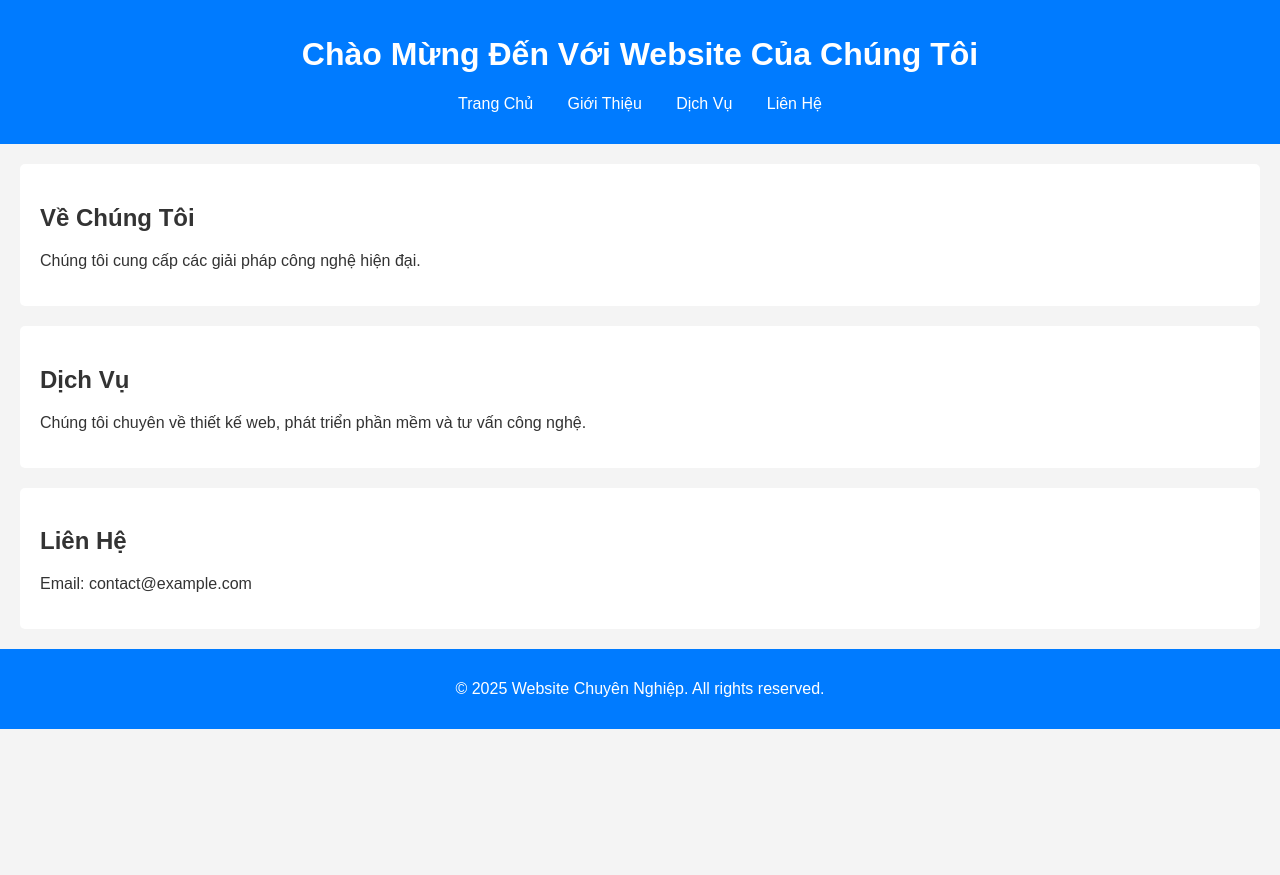
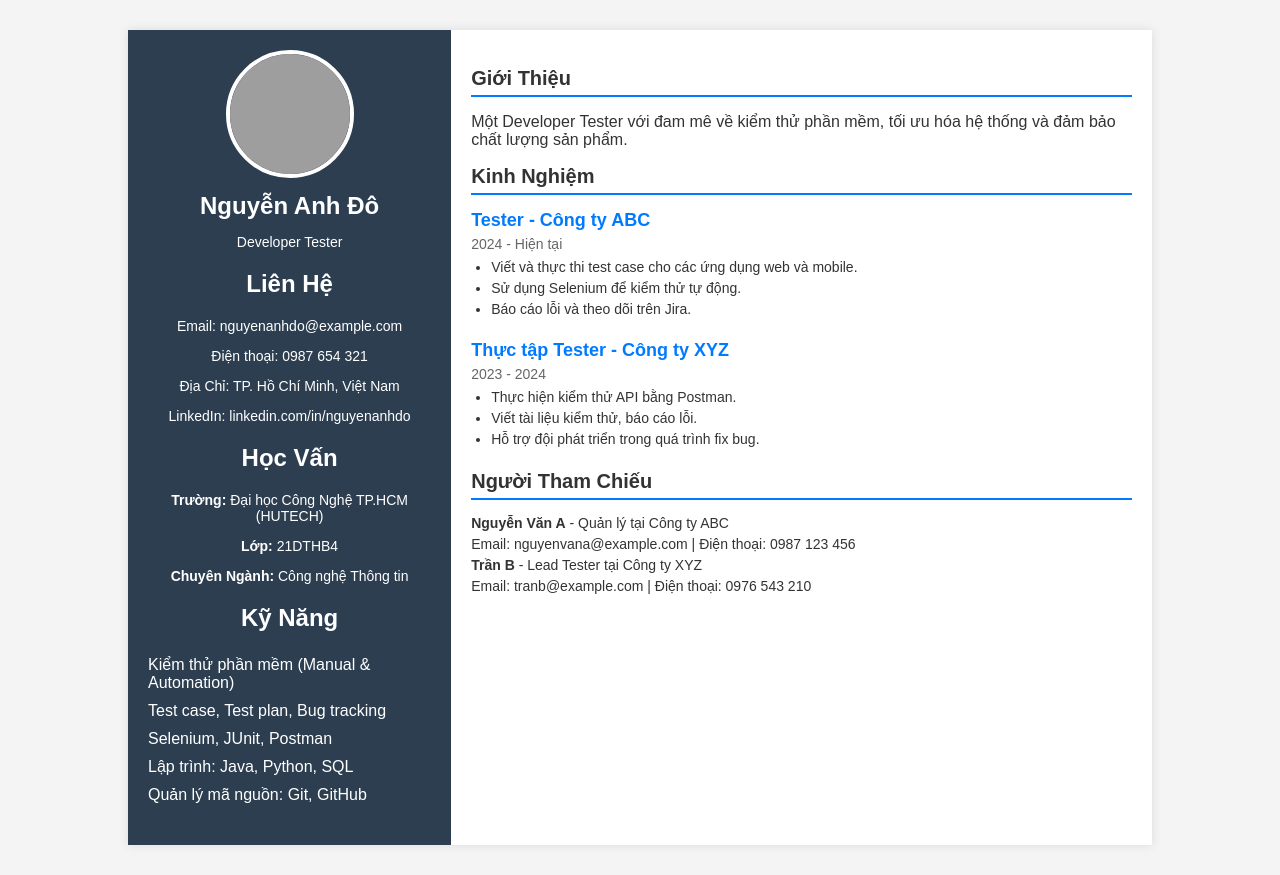
Before and after one commit to Nguyenanhdo0944/Nguyenanhdo.gihub.io, a plain HTML site: page index.html in a window 1280 px wide. Before the commit the page ends 800 px from the top, so only its background shows below. Drawn offline with Linux system fonts and the light colour scheme; grey boxes are pictures that could not be loaded.

Commit message:
index-cv

```diff
--- a/index.html
+++ b/index.html
@@ -3,39 +3,75 @@
 <head>
     <meta charset="UTF-8">
     <meta name="viewport" content="width=device-width, initial-scale=1.0">
-    <title>Website Chuyên Nghiệp</title>
+    <title>CV - Nguyễn Anh Đô</title>
     <link rel="stylesheet" href="style.css">
 </head>
 <body>
-    <header>
-        <h1>Chào Mừng Đến Với Website Của Chúng Tôi</h1>
-        <nav>
-            <ul>
-                <li><a href="#">Trang Chủ</a></li>
-                <li><a href="#about">Giới Thiệu</a></li>
-                <li><a href="#services">Dịch Vụ</a></li>
-                <li><a href="#contact">Liên Hệ</a></li>
-            </ul>
-        </nav>
-    </header>
-
-    <section id="about">
-        <h2>Về Chúng Tôi</h2>
-        <p>Chúng tôi cung cấp các giải pháp công nghệ hiện đại.</p>
-    </section>
-
-    <section id="services">
-        <h2>Dịch Vụ</h2>
-        <p>Chúng tôi chuyên về thiết kế web, phát triển phần mềm và tư vấn công nghệ.</p>
-    </section>
-
-    <section id="contact">
-        <h2>Liên Hệ</h2>
-        <p>Email: contact@example.com</p>
-    </section>
-
-    <footer>
-        <p>&copy; 2025 Website Chuyên Nghiệp. All rights reserved.</p>
-    </footer>
+    <div class="cv-container">
+        <aside class="sidebar">
+            <div>
+                <img class="profile-img" src="https://encrypted-tbn0.gstatic.com/images?q=tbn:ANd9GcSqekwL2LW2-NBO_FE2f2IjZQnp_1xl-shGcg&s" alt="Ảnh đại diện">
+                </div>
+            <h1>Nguyễn Anh Đô</h1>
+            <p>Developer Tester</p>
+            <section class="contact">
+                <h2>Liên Hệ</h2>
+                <p>Email: nguyenanhdo@example.com</p>
+                <p>Điện thoại: 0987 654 321</p>
+                <p>Địa Chỉ: TP. Hồ Chí Minh, Việt Nam</p>
+                <p>LinkedIn: linkedin.com/in/nguyenanhdo</p>
+            </section>
+            <section class="education">
+                <h2>Học Vấn</h2>
+                <p><strong>Trường:</strong> Đại học Công Nghệ TP.HCM (HUTECH)</p>
+                <p><strong>Lớp:</strong> 21DTHB4</p>
+                <p><strong>Chuyên Ngành:</strong> Công nghệ Thông tin</p>
+            </section>
+            <section class="skills">
+                <h2>Kỹ Năng</h2>
+                <ul>
+                    <li>Kiểm thử phần mềm (Manual & Automation)</li>
+                    <li>Test case, Test plan, Bug tracking</li>
+                    <li>Selenium, JUnit, Postman</li>
+                    <li>Lập trình: Java, Python, SQL</li>
+                    <li>Quản lý mã nguồn: Git, GitHub</li>
+                </ul>
+            </section>
+        </aside>
+        <main class="content">
+            <section class="about">
+                <h2>Giới Thiệu</h2>
+                <p>Một Developer Tester với đam mê về kiểm thử phần mềm, tối ưu hóa hệ thống và đảm bảo chất lượng sản phẩm.</p>
+            </section>
+            <section class="experience">
+                <h2>Kinh Nghiệm</h2>
+                <div class="job">
+                    <h3>Tester - Công ty ABC</h3>
+                    <p>2024 - Hiện tại</p>
+                    <ul>
+                        <li>Viết và thực thi test case cho các ứng dụng web và mobile.</li>
+                        <li>Sử dụng Selenium để kiểm thử tự động.</li>
+                        <li>Báo cáo lỗi và theo dõi trên Jira.</li>
+                    </ul>
+                </div>
+                <div class="job">
+                    <h3>Thực tập Tester - Công ty XYZ</h3>
+                    <p>2023 - 2024</p>
+                    <ul>
+                        <li>Thực hiện kiểm thử API bằng Postman.</li>
+                        <li>Viết tài liệu kiểm thử, báo cáo lỗi.</li>
+                        <li>Hỗ trợ đội phát triển trong quá trình fix bug.</li>
+                    </ul>
+                </div>
+            </section>
+            <section class="references">
+                <h2>Người Tham Chiếu</h2>
+                <p><strong>Nguyễn Văn A</strong> - Quản lý tại Công ty ABC</p>
+                <p>Email: nguyenvana@example.com | Điện thoại: 0987 123 456</p>
+                <p><strong>Trần B</strong> - Lead Tester tại Công ty XYZ</p>
+                <p>Email: tranb@example.com | Điện thoại: 0976 543 210</p>
+            </section>
+        </main>
+    </div>
 </body>
 </html>
--- a/style.css
+++ b/style.css
@@ -1,3 +1,4 @@
+/* Định dạng chung */
 body {
     font-family: Arial, sans-serif;
     margin: 0;
@@ -6,39 +7,108 @@ body {
     color: #333;
 }
 
-header {
-    background: #007bff;
+/* Bố cục CV */
+.cv-container {
+    display: flex;
+    width: 80%;
+    margin: 30px auto;
+    box-shadow: 0px 0px 10px rgba(0, 0, 0, 0.1);
+}
+
+/* Thanh bên trái */
+.sidebar {
+    width: 30%;
+    background-color: #2C3E50;
     color: white;
-    padding: 15px;
+    padding: 20px;
     text-align: center;
 }
 
-nav ul {
+.profile-img {
+    width: 120px;
+    height: 120px;
+    border-radius: 50%;
+    object-fit: cover;
+    border: 4px solid white;
+}
+
+/* Tiêu đề và phần nội dung bên trái */
+.sidebar h1 {
+    font-size: 24px;
+    margin: 10px 0;
+}
+
+.sidebar p {
+    font-size: 14px;
+    font-weight: 300;
+}
+
+/* Định dạng danh sách */
+.sidebar ul {
     list-style: none;
     padding: 0;
+    text-align: left;
 }
 
-nav ul li {
-    display: inline;
-    margin: 0 15px;
+.sidebar ul li {
+    padding: 5px 0;
 }
 
-nav ul li a {
-    color: white;
-    text-decoration: none;
+/* Nội dung chính */
+.content {
+    width: 70%;
+    background-color: white;
+    padding: 20px;
 }
 
-section {
-    padding: 20px;
-    margin: 20px;
-    background: white;
-    border-radius: 5px;
+.content h2 {
+    border-bottom: 2px solid #007bff;
+    padding-bottom: 5px;
+    margin-bottom: 15px;
+    font-size: 20px;
 }
 
-footer {
-    text-align: center;
-    padding: 15px;
-    background: #007bff;
-    color: white;
-    margin-top: 20px;
+/* Kinh nghiệm làm việc */
+.job {
+    margin-bottom: 20px;
 }
+
+.job h3 {
+    margin: 0;
+    font-size: 18px;
+    color: #007bff;
+}
+
+.job p {
+    font-size: 14px;
+    color: #666;
+    margin: 5px 0;
+}
+
+.job ul {
+    margin: 0;
+    padding-left: 20px;
+}
+
+.job ul li {
+    font-size: 14px;
+    line-height: 1.5;
+}
+
+/* Phần tham chiếu */
+.references p {
+    margin: 5px 0;
+    font-size: 14px;
+}
+
+/* Responsive */
+@media (max-width: 768px) {
+    .cv-container {
+        flex-direction: column;
+        width: 90%;
+    }
+
+    .sidebar, .content {
+        width: 100%;
+    }
+}
```
